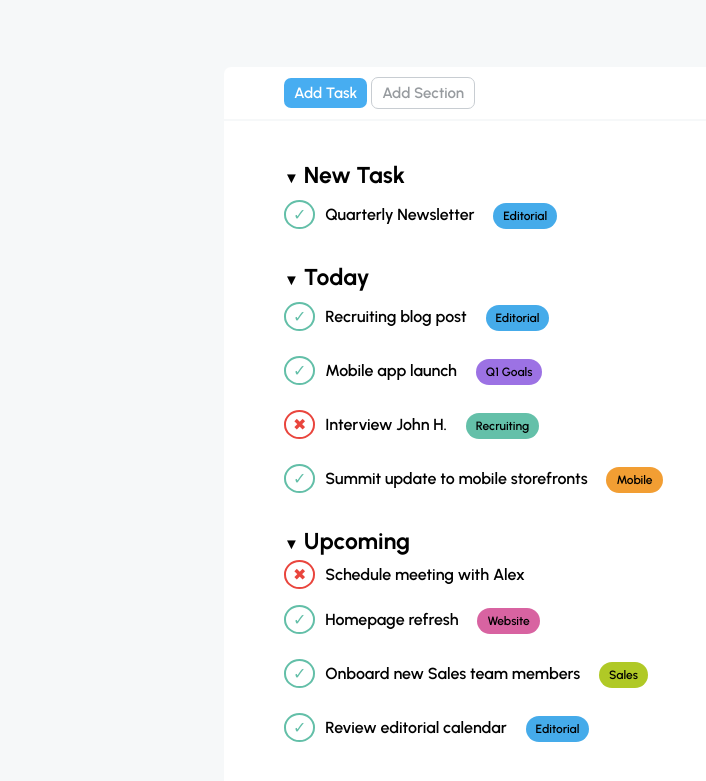
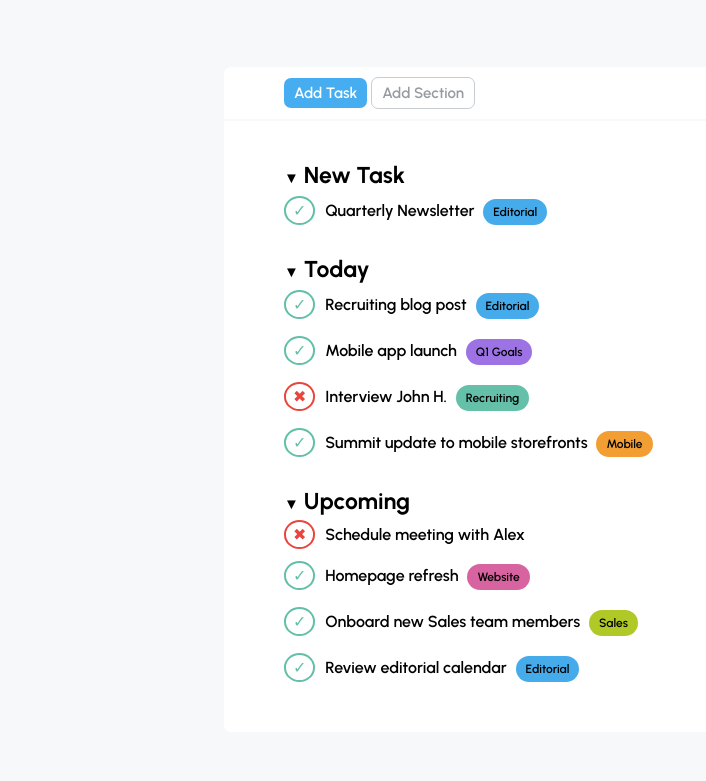
Before and after one commit to GinoGreen/html-css-toboolist, a plain HTML site: page index.html in a window 1280 px wide. Shown: the part 69-850 px from the top of the page, without its empty margins (0-706 px from the left). Drawn offline with Linux system fonts and the light colour scheme.

Commit message:
metodo n2 - etichette

```diff
--- a/css/style.css
+++ b/css/style.css
@@ -106,50 +106,32 @@ header {
 /* Etichette */
 .area .element-list .label {
    margin-left: 5px;
-   padding: 10px;
+   padding: 6px 10px;
    font-size: 12px;
-   border-radius: 10px;
+   border-radius: 15px;
    display: inline-block;
 }
 
-.label.editorial::before{
-   content: "Editorial";
-   padding: 6px 10px;
+.label.editorial{
    background-color: #45ABEA;
-   border-radius: 15px;
 }
 
-.label.q1-goals::before{
-   content: "Q1 Goals";
-   padding: 6px 10px;
+.label.q1-goals{
    background-color: #9C72E4;
-   border-radius: 15px;
 }
 
-.label.recruiting::before{
-   content: "Recruiting";
-   padding: 6px 10px;
+.label.recruiting{
    background-color: #64C0A9;
-   border-radius: 15px;
 }
 
-.label.mobile::before{
-   content: "Mobile";
-   padding: 6px 10px;
+.label.mobile{
    background-color: #F29E33;
-   border-radius: 15px;
 }
 
-.label.website::before{
-   content: "Website";
-   padding: 6px 10px;
+.label.website{
    background-color: #D863A1;
-   border-radius: 15px;
 }
 
-.label.sales::before{
-   content: "Sales";
-   padding: 6px 10px;
+.label.sales{
    background-color: #B0C926;
-   border-radius: 15px;
 }
--- a/index.html
+++ b/index.html
@@ -42,7 +42,7 @@
 
             <span class="element-list done">
                Quarterly Newsletter
-               <span class="label editorial"></span>
+               <span class="label editorial">Editorial</span>
             </span>
 
          </div>
@@ -53,22 +53,22 @@
 
             <span class="element-list done">
                Recruiting blog post
-               <span class="label editorial"></span>
+               <span class="label editorial">Editorial</span>
             </span>
 
             <span class="element-list done">
                Mobile app launch
-               <span class="label q1-goals"></span>
+               <span class="label q1-goals">Q1 Goals</span>
             </span>
 
             <span class="element-list to-do">
                Interview John H.
-               <span class="label recruiting"></span>
+               <span class="label recruiting">Recruiting</span>
             </span>
 
             <span class="element-list done">
                Summit update to mobile storefronts
-               <span class="label mobile"></span>
+               <span class="label mobile">Mobile</span>
             </span>
 
          </div>
@@ -83,17 +83,17 @@
 
             <span class="element-list done">
                Homepage refresh
-               <span class="label website"></span>
+               <span class="label website">Website</span>
             </span>
 
             <span class="element-list done">
                Onboard new Sales team members
-               <span class="label sales"></span>
+               <span class="label sales">Sales</span>
             </span>
 
             <span class="element-list done">
                Review editorial calendar
-               <span class="label editorial"></span>
+               <span class="label editorial">Editorial</span>
             </span>
 
          </div>
```
